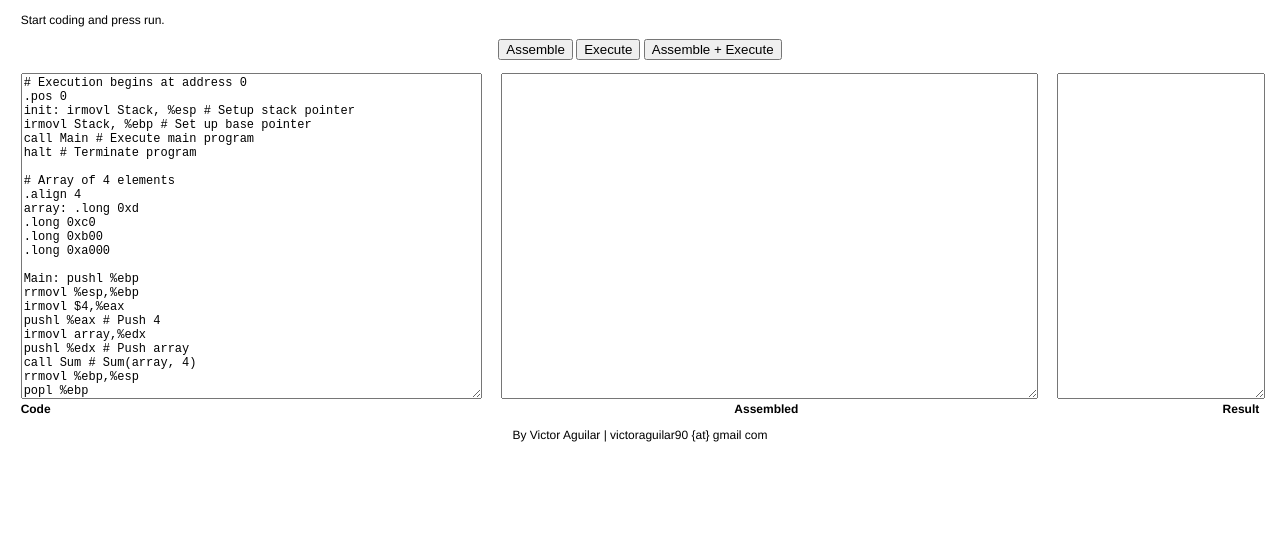
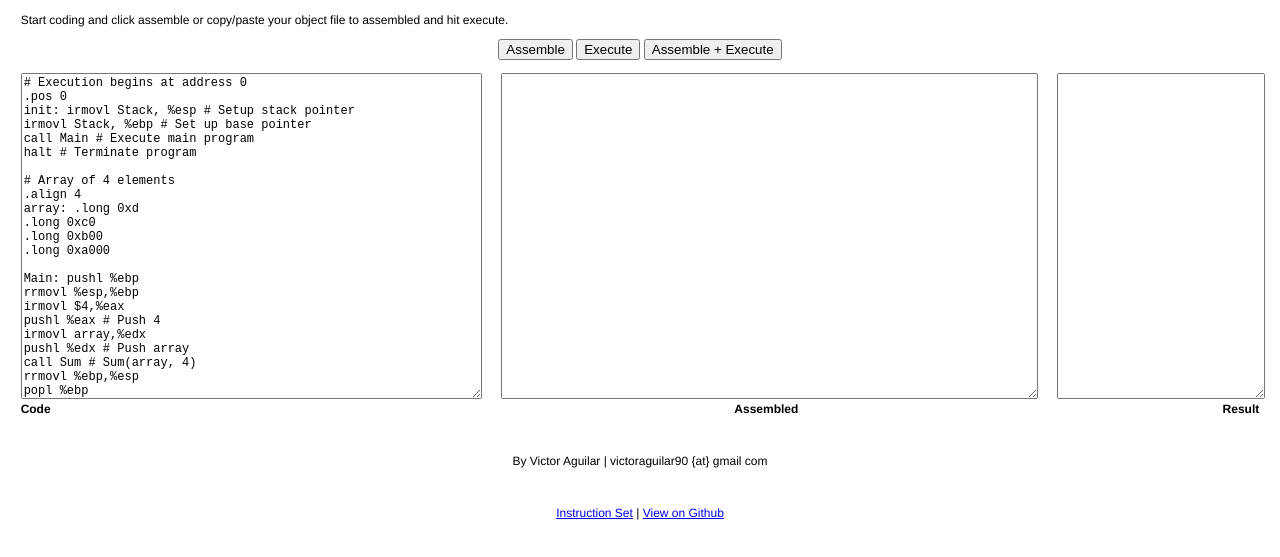
Before and after one commit to vaguilar/js-y86, a plain HTML site: page index.html in a window 1280 px wide. Shown: the part 47-604 px from the top of the page. Drawn offline with nearby package versions, Linux system fonts and the light colour scheme.

Commit message:
added credit to index.html

```diff
--- a/index.html
+++ b/index.html
@@ -34,7 +34,7 @@
   </head>
   <body>
 	<h1>y86 Simulator</h1>
-	<p>Start coding and press run.</p>
+	<p>Start coding and click assemble or copy/paste your object file to assembled and hit execute.</p>
 
 	<div class='buttons'>
 		<button id="assem" class="btn btn-primary">Assemble</button>
@@ -97,7 +97,7 @@ Stack:</textarea> Code
 	<div class="col3 right" style="width: 16%">
 		<textarea id='result' class='code'></textarea> Result
 	</div>
-
+	<p>&nbsp;</p>
 	<div class="center"> By Victor Aguilar |
 	<script>
 		var e = [118, 105, 99, 116, 111, 114, 97, 103, 117, 105, 108, 97, 114, 57, 48, 32, 123, 97, 116, 125, 32, 103, 109, 97, 105, 108, 32, 99, 111, 109], r = '';
@@ -106,6 +106,9 @@ Stack:</textarea> Code
 		}
 		document.write(r);
 	</script>
+
+	<p>&nbsp;</p>
+	<a href="http://y86tutoring.wordpress.com/y86-ia/">Instruction Set</a> | <a href="http://github.com/vaguilar/js-y86/">View on Github</a>
 	</div>
 
 	<script src="y86.js"></script>
```
